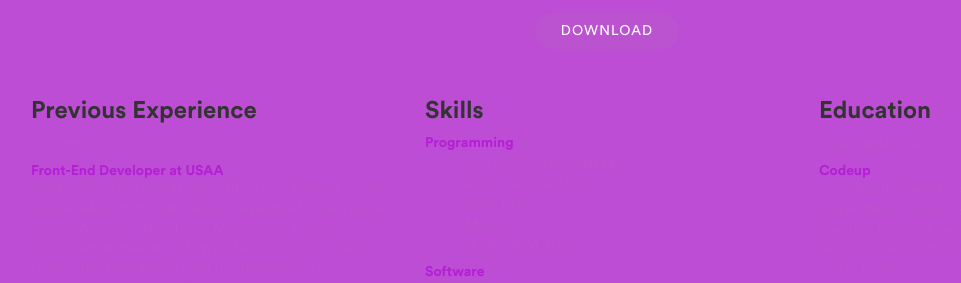
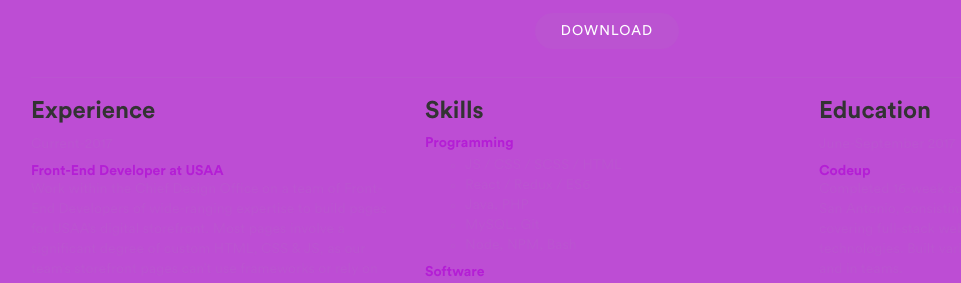
Before and after one commit to h9warren/h9warren.github.io, a PHP site: page / in a window 1280 px wide. Shown: the part 5026-5309 px from the top of the page, without its empty margins (33-994 px from the left). Run offline with PHP 8.4, Linux system fonts and the light colour scheme; some libraries are stand-ins or nearby versions.

Commit message:
Update index.php

```diff
--- a/public/index.php
+++ b/public/index.php
@@ -294,7 +294,7 @@
           </div>
         </div>
         <div class="resume col-md-4 col-xs-12">
-          <h3>Previous Experience</h3>
+          <h3>Experience</h3>
           <p>Current-2017</p>
           <h5>Front-End Developer at USAA</h5>
           <p>Work within the Chief Design Office on a team of Front-End Developers of wide-ranging expertise to build pages for USAA’s digital storefront. Most pages involve a significant degree of custom HTML, CSS & JS, as our team’s storefront pages can’t use frameworks or rely on external libraries. QA designs with their respective designers and project stakeholders, and with Accessibility Ops team. Upload all page code into Tridion CMS, and maintain CSS for other teams within Tridion. Contribute to a library of components used by our storefront FED’s to faciliate rapid development of pages. Over the past 6 months, have been using Node, NPM, SCSS, and scripting to more quickly develop pages.
```
